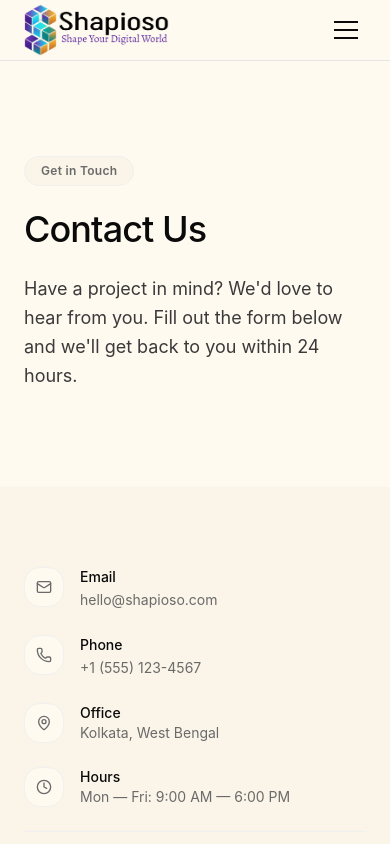
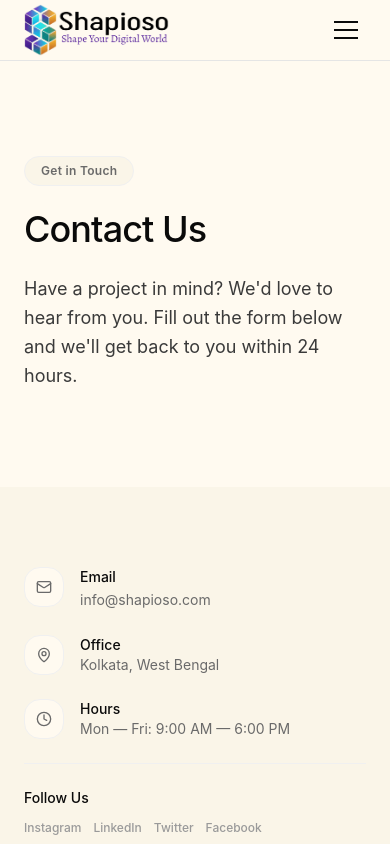
Before and after one commit to paulNovachrono/shapioso, a Next.js app: page /contact in a window 390 px wide. Built offline with nearby package versions, Linux system fonts and the light colour scheme.

Commit message:
Update email to info@shapioso.com and remove phone number

```diff
--- a/app/components/Footer.tsx
+++ b/app/components/Footer.tsx
@@ -1,4 +1,4 @@
-import { Mail, Phone, MapPin } from 'lucide-react';
+import { Mail, MapPin } from 'lucide-react';
 import Link from 'next/link';
 import Image from 'next/image';
 
@@ -170,20 +170,11 @@ export default function Footer() {
             <ul className="space-y-3">
               <li>
                 <a
-                  href="mailto:hello@shapioso.com"
+                  href="mailto:info@shapioso.com"
                   className="flex items-center gap-2 text-sm text-body hover:text-ink transition-colors"
                 >
                   <Mail className="w-3.5 h-3.5 shrink-0 text-muted" />
-                  hello@shapioso.com
-                </a>
-              </li>
-              <li>
-                <a
-                  href="tel:+919876543210"
-                  className="flex items-center gap-2 text-sm text-body hover:text-ink transition-colors"
-                >
-                  <Phone className="w-3.5 h-3.5 shrink-0 text-muted" />
-                  +91 98765 43210
+                  info@shapioso.com
                 </a>
               </li>
               <li>
--- a/app/contact/page.tsx
+++ b/app/contact/page.tsx
@@ -1,20 +1,14 @@
 'use client';
 
 import { useState } from 'react';
-import { Mail, Phone, MapPin, Clock, Send, ArrowUpRight } from 'lucide-react';
+import { Mail, MapPin, Clock, Send } from 'lucide-react';
 
 const contactInfo = [
   {
     icon: Mail,
     label: 'Email',
-    value: 'hello@shapioso.com',
-    href: 'mailto:hello@shapioso.com',
-  },
-  {
-    icon: Phone,
-    label: 'Phone',
-    value: '+1 (555) 123-4567',
-    href: 'tel:+15551234567',
+    value: 'info@shapioso.com',
+    href: 'mailto:info@shapioso.com',
   },
   {
     icon: MapPin,
@@ -38,7 +32,6 @@ export default function ContactPage() {
   const [formData, setFormData] = useState({
     name: '',
     email: '',
-    phone: '',
     service: '',
     message: '',
   });
@@ -157,7 +150,6 @@ export default function ContactPage() {
                       setFormData({
                         name: '',
                         email: '',
-                        phone: '',
                         service: '',
                         message: '',
                       });
@@ -210,24 +202,6 @@ export default function ContactPage() {
                       />
                     </div>
                   </div>
-                  <div className="grid md:grid-cols-2 gap-5">
-                    <div>
-                      <label
-                        htmlFor="phone"
-                        className="block text-sm font-medium text-ink mb-1.5"
-                      >
-                        Phone Number
-                      </label>
-                      <input
-                        id="phone"
-                        name="phone"
-                        type="tel"
-                        value={formData.phone}
-                        onChange={handleChange}
-                        placeholder="+1 (555) 000-0000"
-                        className="w-full h-11 px-4 rounded-lg bg-surface-soft border border-hairline-soft text-sm text-ink placeholder:text-muted-soft focus:outline-none focus:border-hairline focus:bg-canvas transition-colors"
-                      />
-                    </div>
                   <div>
                     <label
                       htmlFor="service"
@@ -249,7 +223,6 @@ export default function ContactPage() {
                         </option>
                       ))}
                     </select>
-                    </div>
                   </div>
                   <div>
                     <label
@@ -283,24 +256,6 @@ export default function ContactPage() {
         </div>
       </section>
 
-      {/* CTA */}
-      <section className="bg-canvas py-20 md:py-24">
-        <div className="mx-auto max-w-7xl px-6 md:px-10 text-center">
-          <h2 className="text-3xl md:text-4xl font-display font-medium tracking-tight text-ink">
-            Prefer to Talk Right Away?
-          </h2>
-          <p className="mt-4 text-lg text-body mx-auto">
-            Give us a call and let&apos;s discuss your project over the phone.
-          </p>
-          <a
-            href="tel:+15551234567"
-            className="mt-8 inline-flex items-center justify-center gap-2 h-12 px-8 rounded-md bg-primary text-on-primary text-sm font-semibold transition-colors hover:bg-primary-active"
-          >
-            Call Us Now
-            <Phone className="w-4 h-4" />
-          </a>
-        </div>
-      </section>
     </main>
   );
 }
```
Lines whose indentation alone changed are shown as unchanged.
